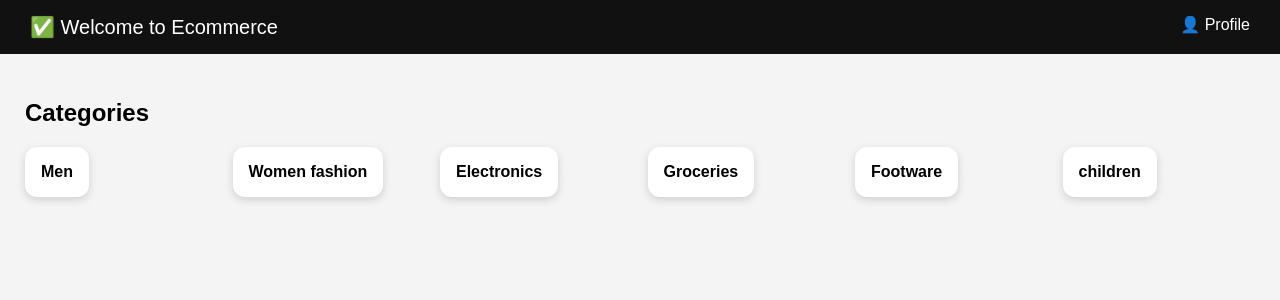
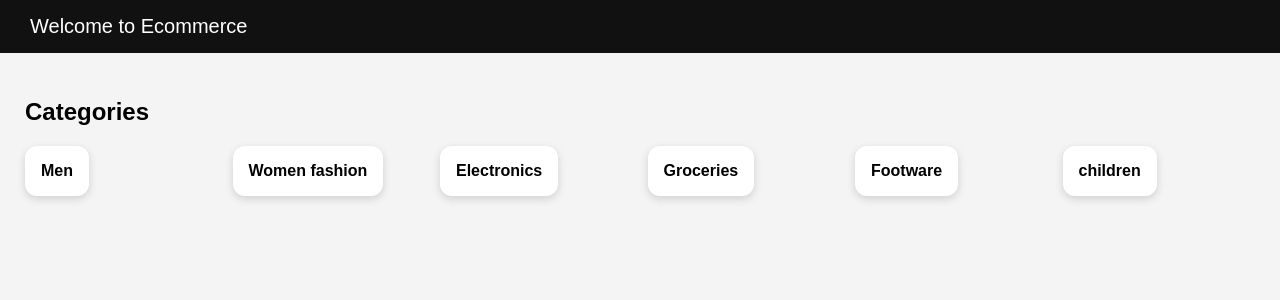
Before and after one commit to srinadh-code/new-repo--ecommerce, a Django app: page /dashboard/ in a window 1280 px wide. Shown: the top 300 px of the page. Run offline with Django 5.2, Linux system fonts and the light colour scheme; data comes from the database, SQL or seed files in the repository.

Commit message:
added_authen

```diff
--- a/signuplogin/templates/dashboard.html
+++ b/signuplogin/templates/dashboard.html
@@ -89,12 +89,9 @@
 <body>
 
 <div class="header">
-    ✅ Welcome to Ecommerce
+     Welcome to Ecommerce
 
-    <a href="{% url 'profile_page' %}"
-       style="float:right; color:white; text-decoration:none; font-size:16px;">
-        👤 Profile
-    </a>
+
 </div>
 
 <div class="container">
```
